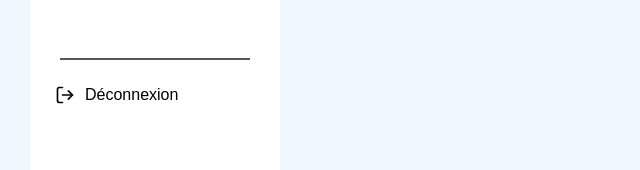
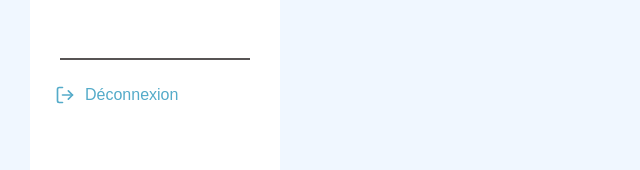
Before and after one commit to Coder-Edge/USI-Fablab, a React (Vite) app: page / in a window 1280 px wide. In both pictures the pointer is over the element "Déconnexion". Shown: the part 458-628 px from the top of the page, without its empty margins (0-640 px from the left). Built offline with nearby package versions, Linux system fonts and the light colour scheme.

Commit message:
Navbar without icons2

```diff
--- a/src/Navbar/navbar.css
+++ b/src/Navbar/navbar.css
@@ -108,3 +108,11 @@ hr{
     text-decoration: none;
     font-size: 1em;
 }
+
+.logout:hover {
+    color: #54ABC9;
+}
+
+.logout:hover > a {
+    color: #54ABC9;
+}
```
